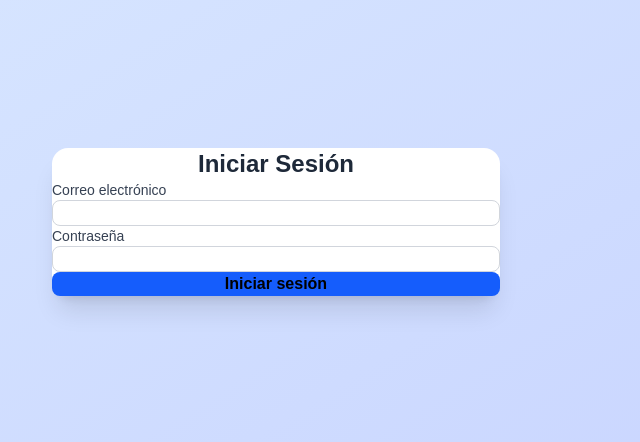
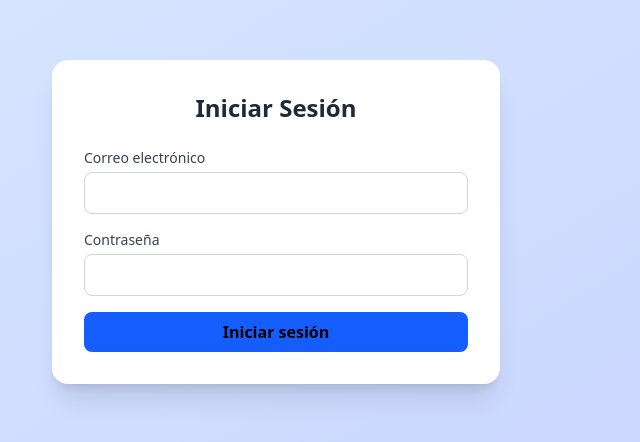
Before and after one commit to AngelFlrz/Proyecto-Cloud, a Next.js app: page /login in a window 1280 px wide. Shown: the part 178-620 px from the top of the page, without its empty margins (364-1004 px from the left). Built offline with nearby package versions, Linux system fonts and the light colour scheme.

Commit message:
Update globals.css

```diff
--- a/src/app/globals.css
+++ b/src/app/globals.css
@@ -1,44 +1 @@
-:root {
-  --background: #ffffff;
-  --foreground: #171717;
-}
-
-@media (prefers-color-scheme: dark) {
-  :root {
-    --background: #0a0a0a;
-    --foreground: #ededed;
-  }
-}
-
-html,
-body {
-  max-width: 100vw;
-  overflow-x: hidden;
-}
-
-body {
-  color: var(--foreground);
-  background: var(--background);
-  font-family: Arial, Helvetica, sans-serif;
-  -webkit-font-smoothing: antialiased;
-  -moz-osx-font-smoothing: grayscale;
-}
-
-* {
-  box-sizing: border-box;
-  padding: 0;
-  margin: 0;
-}
-
-a {
-  color: inherit;
-  text-decoration: none;
-}
-
-@media (prefers-color-scheme: dark) {
-  html {
-    color-scheme: dark;
-  }
-}
-
 @import "tailwindcss";
```
